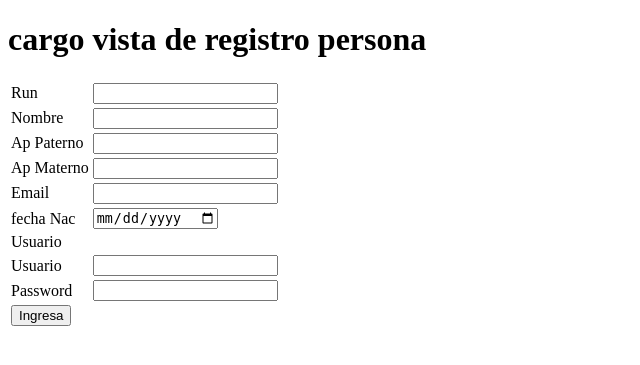
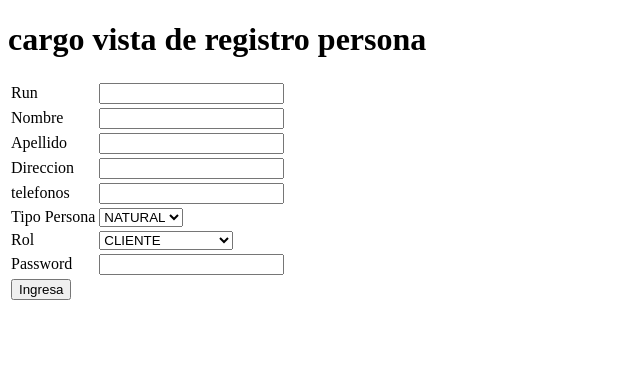
Before and after one commit to Ascariel/AbogadosDuralex, a CodeIgniter app: page /duralex/ in a window 1280 px wide. Shown: the top 365 px of the page, without its empty margins (0-640 px from the left). Run offline with CodeIgniter, Linux system fonts and the light colour scheme.

Commit message:
formulario usuario

```diff
--- a/duralex/application/views/persona/vPersona.php
+++ b/duralex/application/views/persona/vPersona.php
@@ -17,44 +17,49 @@
 
 		<tr>
 			<td><label>Nombre</label></td>
-			<td><input type="text" name="txtNombre"></td>
+			<td><input type="text" name="nombre"></td>
 		</tr>
 
 		<tr>
-			<td><label>Ap Paterno</label></td>
-			<td><input type="text" name="txtPaterno"></td>
+			<td><label>Apellido</label></td>
+			<td><input type="text" name="apellido"></td>
 		</tr>
 
 		<tr>
-			<td><label>Ap Materno</label></td>
-			<td><input type="text" name="txtMaterno"></td>
+			<td><label>Direccion</label></td>
+			<td><input type="text" name="direccion"></td>
 		</tr>
 
 		<tr>
-			<td><label>Email</label></td>
-			<td><input type="email" name="txtEmail"></td>
+			<td><label>telefonos</label></td>
+			<td><input type="text" name="telefonos"></td>
 		</tr>
 
 		<tr>
-			<td><label>fecha Nac</label></td>
-			<td><input type="date" name="datFecha"></td>
+			<td>Tipo Persona</td>
+			<td>
+				<select name="tipo_persona">
+					<option value="NATURAL">NATURAL</option>
+					<option value="JURIDICA">JURIDICA</option>
+				</select>
+			</td>
 		</tr>
 
 		<tr>
-			<td><label>Usuario</label></td>
-
+			<td>Rol</td>
+			<td>
+				<select>
+					<option value="CLIENTE">CLIENTE</option>
+					<option value="SECRETARIA">SECRETARIA</option>
+					<option value="ADMINISTRADOR">ADMINISTRADOR</option>
+					<option value="GERENTE	">GERENTE</option>
+				</select>
+			</td>
 		</tr>
-
-
-		<tr>
-			<td><label>Usuario</label></td>
-			<td><input type="text" name="txtUsuario"></td>
-		</tr>
-
 
 		<tr>
 			<td><label>Password</label></td>
-			<td><input type="password" name="txtcontra"></td>
+			<td><input type="password" name="password"></td>
 		</tr>
 
 		<tr>
```
